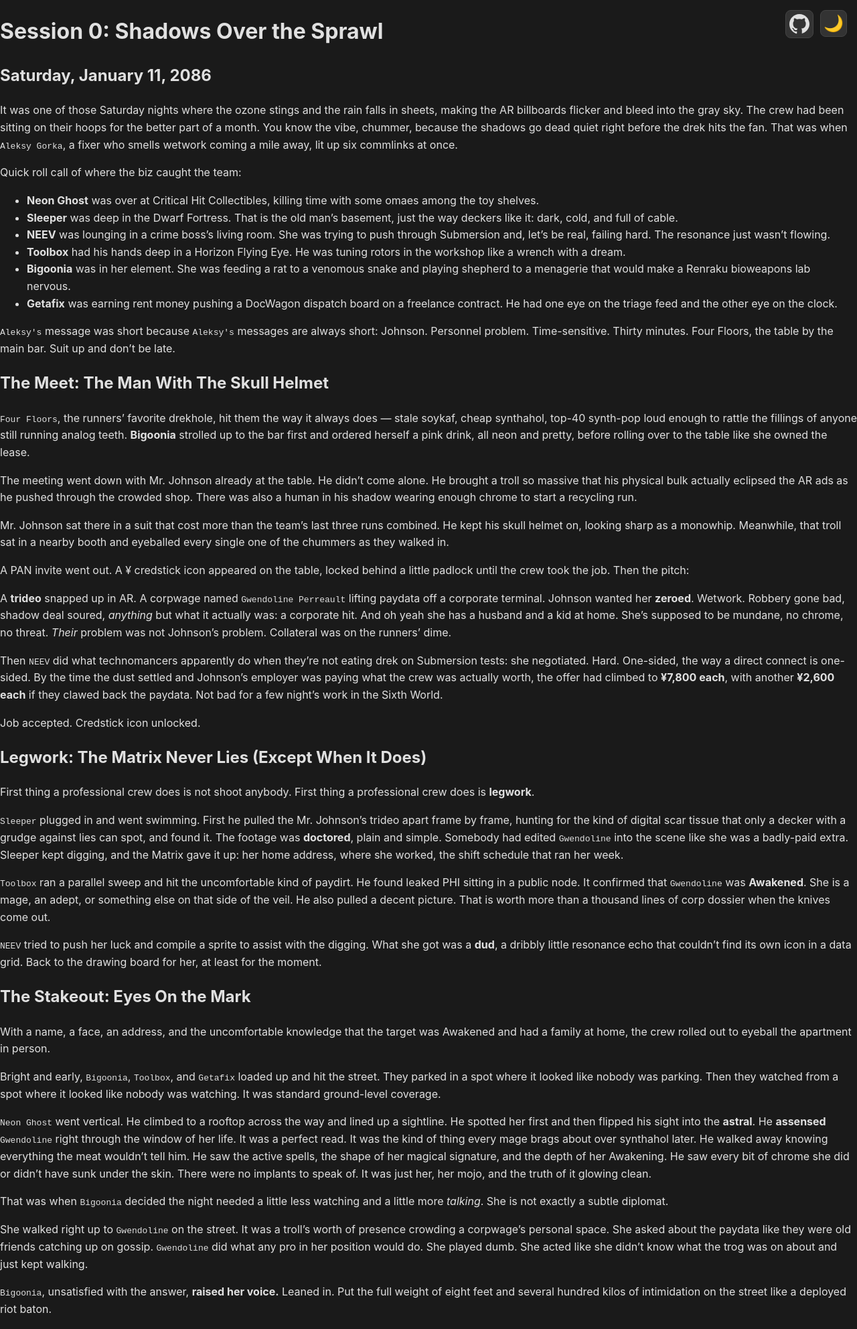
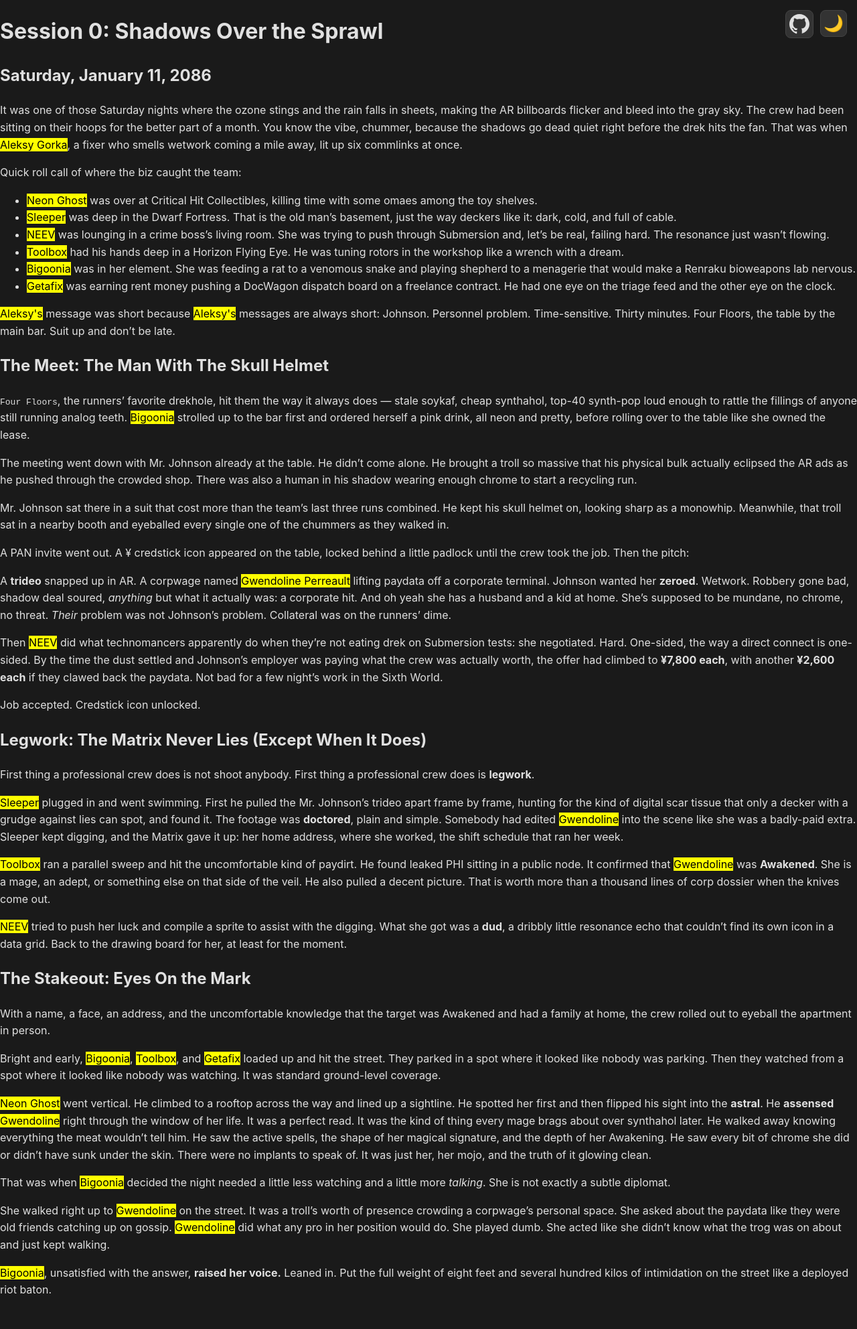
Before and after one commit to TabletopAdventures/tabletopadventures.github.io, a Jekyll site: the page built from campaigns/_shadowrun_mecayotl/session_00.md, in a window 1280 px wide. Shown: the whole page at 67% size. Built offline with Jekyll 4.4.1, drawn with Linux system fonts in a browser that asks for light colours; after the commit the page ends 1955 px from its top, so only the background shows below that.

```diff
--- a/campaigns/_shadowrun_mecayotl/session_00.md
+++ b/campaigns/_shadowrun_mecayotl/session_00.md
@@ -7,22 +7,22 @@ date: 2026-05-03
 
 ## Saturday, January 11, 2086
 
-It was one of those Saturday nights where the ozone stings and the rain falls in sheets, making the AR billboards flicker and bleed into the gray sky. The crew had been sitting on their hoops for the better part of a month. You know the vibe, chummer, because the shadows go dead quiet right before the drek hits the fan. That was when `Aleksy Gorka`, a fixer who smells wetwork coming a mile away, lit up six commlinks at once.
+It was one of those Saturday nights where the ozone stings and the rain falls in sheets, making the AR billboards flicker and bleed into the gray sky. The crew had been sitting on their hoops for the better part of a month. You know the vibe, chummer, because the shadows go dead quiet right before the drek hits the fan. That was when <mark>Aleksy Gorka</mark>, a fixer who smells wetwork coming a mile away, lit up six commlinks at once.
 
 Quick roll call of where the biz caught the team:
 
-- **Neon Ghost** was over at Critical Hit Collectibles, killing time with some omaes among the toy shelves.
-- **Sleeper** was deep in the Dwarf Fortress. That is the old man's basement, just the way deckers like it: dark, cold, and full of cable.
-- **NEEV** was lounging in a crime boss's living room. She was trying to push through Submersion and, let's be real, failing hard. The resonance just wasn't flowing.
-- **Toolbox** had his hands deep in a Horizon Flying Eye. He was tuning rotors in the workshop like a wrench with a dream.
-- **Bigoonia** was in her element. She was feeding a rat to a venomous snake and playing shepherd to a menagerie that would make a Renraku bioweapons lab nervous.
-- **Getafix** was earning rent money pushing a DocWagon dispatch board on a freelance contract. He had one eye on the triage feed and the other eye on the clock.
+- <mark>Neon Ghost</mark> was over at Critical Hit Collectibles, killing time with some omaes among the toy shelves.
+- <mark>Sleeper</mark> was deep in the Dwarf Fortress. That is the old man's basement, just the way deckers like it: dark, cold, and full of cable.
+- <mark>NEEV</mark> was lounging in a crime boss's living room. She was trying to push through Submersion and, let's be real, failing hard. The resonance just wasn't flowing.
+- <mark>Toolbox</mark> had his hands deep in a Horizon Flying Eye. He was tuning rotors in the workshop like a wrench with a dream.
+- <mark>Bigoonia</mark> was in her element. She was feeding a rat to a venomous snake and playing shepherd to a menagerie that would make a Renraku bioweapons lab nervous.
+- <mark>Getafix</mark> was earning rent money pushing a DocWagon dispatch board on a freelance contract. He had one eye on the triage feed and the other eye on the clock.
 
-`Aleksy's` message was short because `Aleksy's` messages are always short: Johnson. Personnel problem. Time-sensitive. Thirty minutes. Four Floors, the table by the main bar. Suit up and don't be late.
+<mark>Aleksy's</mark> message was short because <mark>Aleksy's</mark> messages are always short: Johnson. Personnel problem. Time-sensitive. Thirty minutes. Four Floors, the table by the main bar. Suit up and don't be late.
 
 ## The Meet: The Man With The Skull Helmet
 
-`Four Floors`, the runners' favorite drekhole, hit them the way it always does — stale soykaf, cheap synthahol, top-40 synth-pop loud enough to rattle the fillings of anyone still running analog teeth. **Bigoonia** strolled up to the bar first and ordered herself a pink drink, all neon and pretty, before rolling over to the table like she owned the lease.
+`Four Floors`, the runners' favorite drekhole, hit them the way it always does — stale soykaf, cheap synthahol, top-40 synth-pop loud enough to rattle the fillings of anyone still running analog teeth. <mark>Bigoonia</mark> strolled up to the bar first and ordered herself a pink drink, all neon and pretty, before rolling over to the table like she owned the lease.
 
 The meeting went down with Mr. Johnson already at the table. He didn't come alone. He brought a troll so massive that his physical bulk actually eclipsed the AR ads as he pushed through the crowded shop. There was also a human in his shadow wearing enough chrome to start a recycling run.
 
@@ -30,9 +30,9 @@ Mr. Johnson sat there in a suit that cost more than the team's last three runs c
 
 A PAN invite went out. A ¥ credstick icon appeared on the table, locked behind a little padlock until the crew took the job. Then the pitch:
 
-A **trideo** snapped up in AR. A corpwage named `Gwendoline Perreault` lifting paydata off a corporate terminal. Johnson wanted her **zeroed**. Wetwork. Robbery gone bad, shadow deal soured, *anything* but what it actually was: a corporate hit. And oh yeah she has a husband and a kid at home. She's supposed to be mundane, no chrome, no threat. *Their* problem was not Johnson's problem. Collateral was on the runners' dime.
+A **trideo** snapped up in AR. A corpwage named <mark>Gwendoline Perreault</mark> lifting paydata off a corporate terminal. Johnson wanted her **zeroed**. Wetwork. Robbery gone bad, shadow deal soured, *anything* but what it actually was: a corporate hit. And oh yeah she has a husband and a kid at home. She's supposed to be mundane, no chrome, no threat. *Their* problem was not Johnson's problem. Collateral was on the runners' dime.
 
-Then `NEEV` did what technomancers apparently do when they're not eating drek on Submersion tests: she negotiated. Hard. One-sided, the way a direct connect is one-sided. By the time the dust settled and Johnson's employer was paying what the crew was actually worth, the offer had climbed to **¥7,800 each**, with another **¥2,600 each** if they clawed back the paydata. Not bad for a few night's work in the Sixth World.
+Then <mark>NEEV</mark> did what technomancers apparently do when they're not eating drek on Submersion tests: she negotiated. Hard. One-sided, the way a direct connect is one-sided. By the time the dust settled and Johnson's employer was paying what the crew was actually worth, the offer had climbed to **¥7,800 each**, with another **¥2,600 each** if they clawed back the paydata. Not bad for a few night's work in the Sixth World.
 
 Job accepted. Credstick icon unlocked.
 
@@ -40,22 +40,22 @@ Job accepted. Credstick icon unlocked.
 
 First thing a professional crew does is not shoot anybody. First thing a professional crew does is **legwork**.
 
-`Sleeper` plugged in and went swimming. First he pulled the Mr. Johnson's trideo apart frame by frame, hunting for the kind of digital scar tissue that only a decker with a grudge against lies can spot, and found it. The footage was **doctored**, plain and simple. Somebody had edited `Gwendoline` into the scene like she was a badly-paid extra. Sleeper kept digging, and the Matrix gave it up: her home address, where she worked, the shift schedule that ran her week.
+<mark>Sleeper</mark> plugged in and went swimming. First he pulled the Mr. Johnson's trideo apart frame by frame, hunting for the kind of digital scar tissue that only a decker with a grudge against lies can spot, and found it. The footage was **doctored**, plain and simple. Somebody had edited <mark>Gwendoline</mark> into the scene like she was a badly-paid extra. Sleeper kept digging, and the Matrix gave it up: her home address, where she worked, the shift schedule that ran her week.
 
-`Toolbox` ran a parallel sweep and hit the uncomfortable kind of paydirt. He found leaked PHI sitting in a public node. It confirmed that `Gwendoline` was **Awakened**. She is a mage, an adept, or something else on that side of the veil. He also pulled a decent picture. That is worth more than a thousand lines of corp dossier when the knives come out.
+<mark>Toolbox</mark> ran a parallel sweep and hit the uncomfortable kind of paydirt. He found leaked PHI sitting in a public node. It confirmed that <mark>Gwendoline</mark> was **Awakened**. She is a mage, an adept, or something else on that side of the veil. He also pulled a decent picture. That is worth more than a thousand lines of corp dossier when the knives come out.
 
-`NEEV` tried to push her luck and compile a sprite to assist with the digging. What she got was a **dud**, a dribbly little resonance echo that couldn't find its own icon in a data grid. Back to the drawing board for her, at least for the moment.
+<mark>NEEV</mark> tried to push her luck and compile a sprite to assist with the digging. What she got was a **dud**, a dribbly little resonance echo that couldn't find its own icon in a data grid. Back to the drawing board for her, at least for the moment.
 
 ## The Stakeout: Eyes On the Mark
 
 With a name, a face, an address, and the uncomfortable knowledge that the target was Awakened and had a family at home, the crew rolled out to eyeball the apartment in person.
 
-Bright and early, `Bigoonia`, `Toolbox`, and `Getafix` loaded up and hit the street. They parked in a spot where it looked like nobody was parking. Then they watched from a spot where it looked like nobody was watching. It was standard ground-level coverage.
+Bright and early, <mark>Bigoonia</mark>, <mark>Toolbox</mark>, and <mark>Getafix</mark> loaded up and hit the street. They parked in a spot where it looked like nobody was parking. Then they watched from a spot where it looked like nobody was watching. It was standard ground-level coverage.
 
-`Neon Ghost` went vertical. He climbed to a rooftop across the way and lined up a sightline. He spotted her first and then flipped his sight into the **astral**. He **assensed** `Gwendoline` right through the window of her life. It was a perfect read. It was the kind of thing every mage brags about over synthahol later. He walked away knowing everything the meat wouldn't tell him. He saw the active spells, the shape of her magical signature, and the depth of her Awakening. He saw every bit of chrome she did or didn't have sunk under the skin. There were no implants to speak of. It was just her, her mojo, and the truth of it glowing clean.
+<mark>Neon Ghost</mark> went vertical. He climbed to a rooftop across the way and lined up a sightline. He spotted her first and then flipped his sight into the **astral**. He **assensed** <mark>Gwendoline</mark> right through the window of her life. It was a perfect read. It was the kind of thing every mage brags about over synthahol later. He walked away knowing everything the meat wouldn't tell him. He saw the active spells, the shape of her magical signature, and the depth of her Awakening. He saw every bit of chrome she did or didn't have sunk under the skin. There were no implants to speak of. It was just her, her mojo, and the truth of it glowing clean.
 
-That was when `Bigoonia` decided the night needed a little less watching and a little more *talking*. She is not exactly a subtle diplomat.
+That was when <mark>Bigoonia</mark> decided the night needed a little less watching and a little more *talking*. She is not exactly a subtle diplomat.
 
-She walked right up to `Gwendoline` on the street. It was a troll's worth of presence crowding a corpwage's personal space. She asked about the paydata like they were old friends catching up on gossip. `Gwendoline` did what any pro in her position would do. She played dumb. She acted like she didn't know what the trog was on about and just kept walking.
+She walked right up to <mark>Gwendoline</mark> on the street. It was a troll's worth of presence crowding a corpwage's personal space. She asked about the paydata like they were old friends catching up on gossip. <mark>Gwendoline</mark> did what any pro in her position would do. She played dumb. She acted like she didn't know what the trog was on about and just kept walking.
 
-`Bigoonia`, unsatisfied with the answer, **raised her voice.** Leaned in. Put the full weight of eight feet and several hundred kilos of intimidation on the street like a deployed riot baton.
+<mark>Bigoonia</mark>, unsatisfied with the answer, **raised her voice.** Leaned in. Put the full weight of eight feet and several hundred kilos of intimidation on the street like a deployed riot baton.
```
